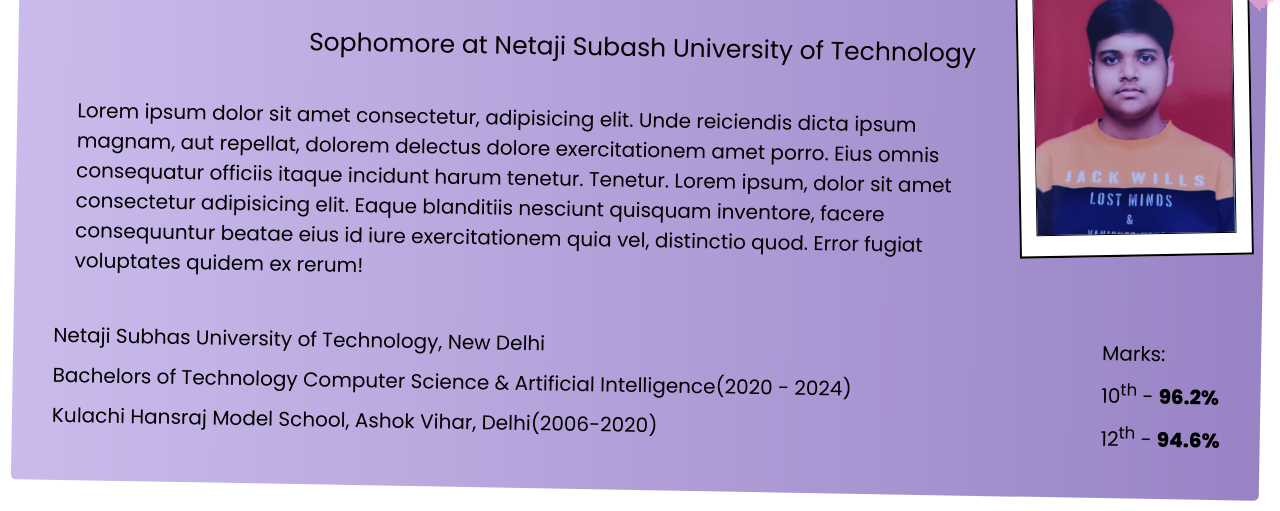
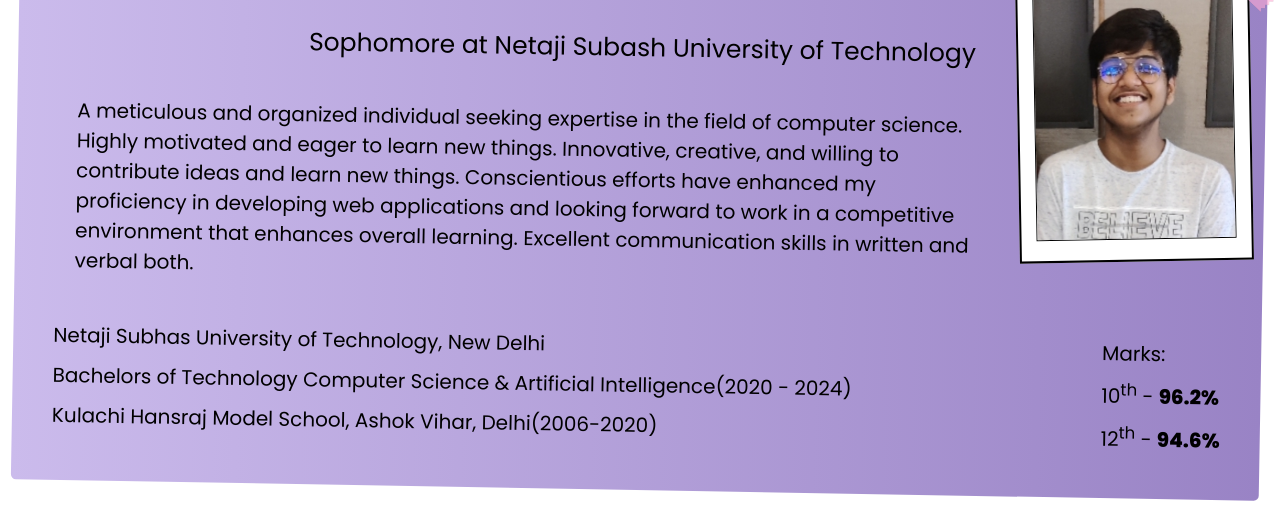
Before and after one commit to TheDevilChild/portfolioMain, a plain HTML site: page index.html in a window 1280 px wide. Shown: the part 768-1279 px from the top of the page. Drawn offline with Linux system fonts and the light colour scheme.

Commit message:
photo change

```diff
--- a/index.html
+++ b/index.html
@@ -46,16 +46,16 @@
             <h3>Sophomore at Netaji Subash University of Technology</h3>
             <div class="flexRow">
                 <p id="info-box-content">
-                Lorem ipsum dolor sit amet consectetur, adipisicing elit. Unde reiciendis dicta ipsum magnam, aut
-                repellat, dolorem delectus dolore exercitationem amet porro. Eius omnis consequatur officiis itaque
-                incidunt harum tenetur. Tenetur. Lorem ipsum, dolor sit amet consectetur adipisicing elit. Eaque
-                blanditiis nesciunt quisquam inventore, facere consequuntur beatae eius id iure exercitationem quia vel,
-                distinctio quod. Error fugiat voluptates quidem ex rerum!
+                    A meticulous and organized individual seeking expertise in the field of computer science. Highly
+                    motivated and eager to learn new things. Innovative, creative, and willing to contribute ideas and
+                    learn new things. Conscientious efforts have enhanced my proficiency in developing web applications
+                    and looking forward to work in a competitive environment that enhances overall learning. Excellent
+                    communication skills in written and verbal both.
                 </p>
                 <img src="tape.png" alt="" id="tape">
                 <div id="profilePic-container">
 
-            <img src="Pratyush Gupta.jpeg" alt="" id="profilePic">
+                    <img src="Pratyush Gupta.jpg" alt="" id="profilePic">
                 </div>
             </div>
             <div id="educational-info">
@@ -130,7 +130,8 @@
                 <a href="https://codeforces.com/profile/Pratyush_D_Gupta"><img src="cf.png" alt="codeforces"></a>
                 <a href="https://www.codechef.com/users/pratyushdgupta"><img src="cc.png" alt="codechef"></a>
                 <a href="https://github.com/TheDevilChild"><img src="github.png" alt="github"></a>
-                <a href="https://www.linkedin.com/in/pratyush-gupta-972862201/"><img src="linkedin.png" alt="linkedin"></a>
+                <a href="https://www.linkedin.com/in/pratyush-gupta-972862201/"><img src="linkedin.png"
+                        alt="linkedin"></a>
             </div>
         </footer>
     </body>
--- a/style.css
+++ b/style.css
@@ -54,11 +54,6 @@
     transform: scale(1.1);
     transition: 0.4s;
     text-decoration: underline;
-}
-.line{
-    background-color: transparent;
-    width: 100%;
-    height: 3px;
 }
 
 #cover{
```
Also changed, not shown: Pratyush Gupta.jpeg (deleted), Pratyush Gupta.jpg (added). Lines whose indentation alone changed are shown as unchanged.
